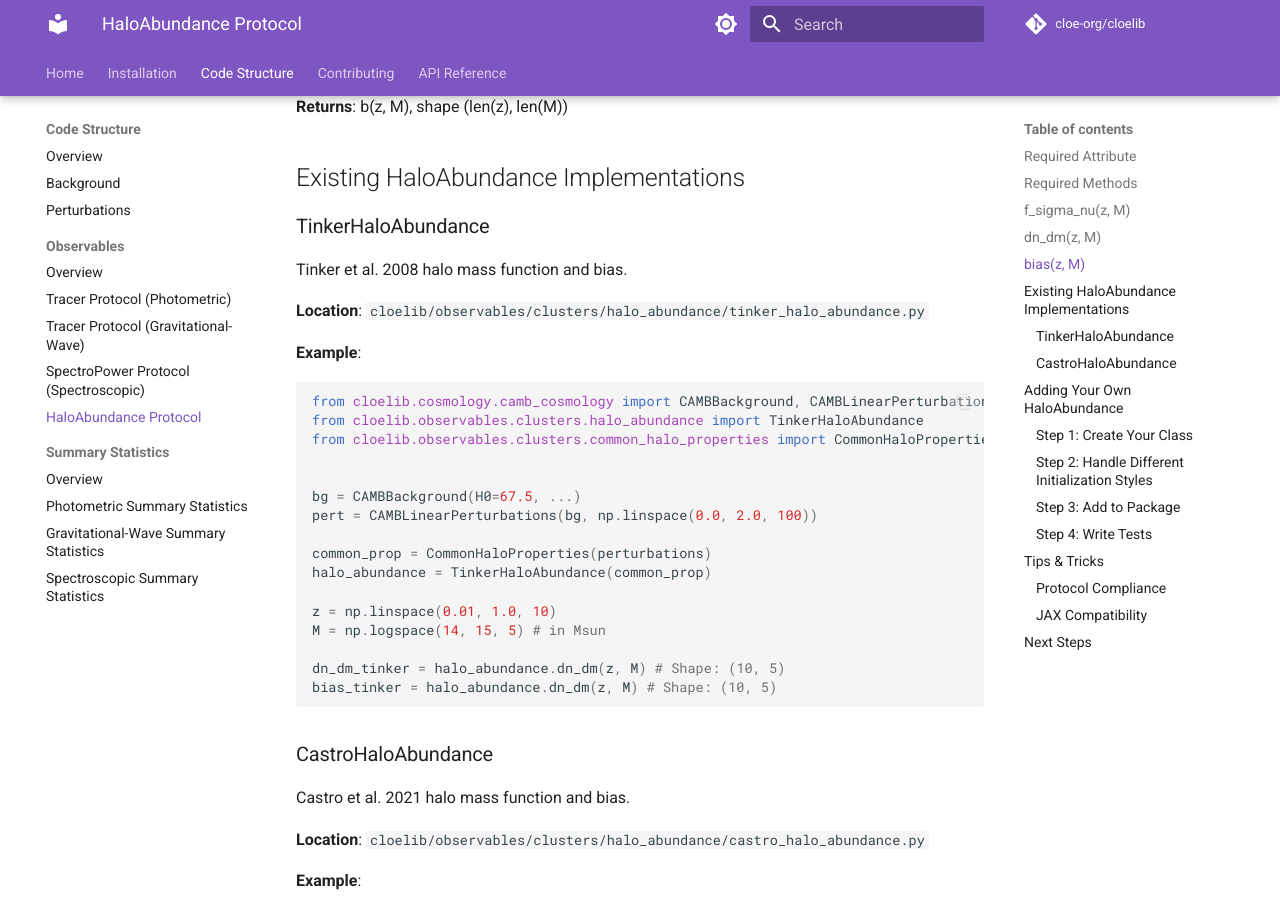
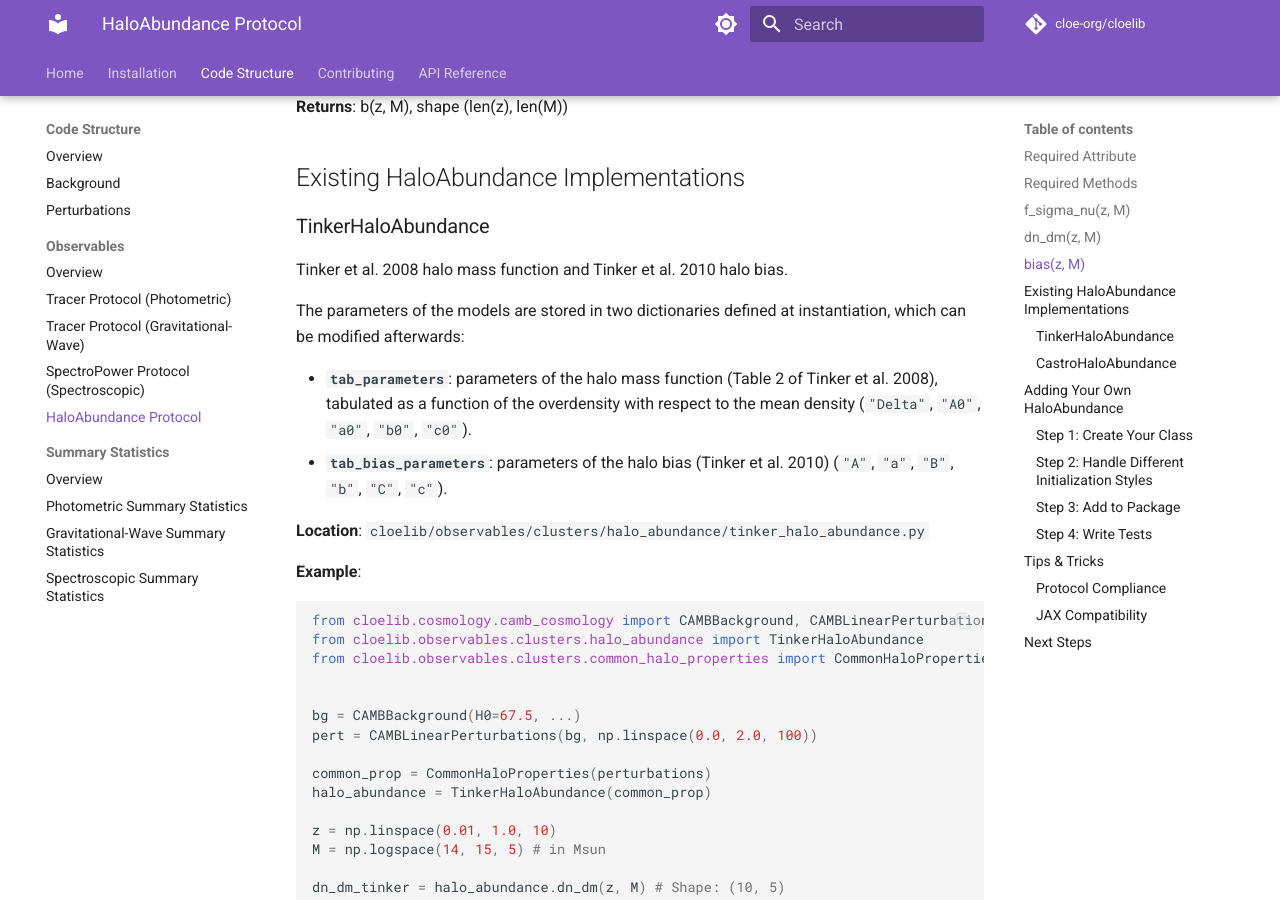
Before and after one commit to cloe-org/cloelib, an MkDocs documentation site: the page built from docs/code_structure/observables/halo_abundance.md, in a window 1280 px wide and 900 px high, scrolled down 1257 px. Built offline with MkDocs 1.6.1 and Material for MkDocs 9.7.7, drawn with Linux system fonts in a browser that asks for light colours; comment, search, counter and statistics services are not loaded; the version menu is left out.

Commit message:
gh-717: document Tinker parameters

```diff
--- a/docs/code_structure/observables/halo_abundance.md
+++ b/docs/code_structure/observables/halo_abundance.md
@@ -47,7 +47,16 @@ Compute the halo bias.
 
 ### TinkerHaloAbundance
 
-Tinker et al. 2008 halo mass function and bias.
+Tinker et al. 2008 halo mass function and Tinker et al. 2010 halo bias.
+
+The parameters of the models are stored in two dictionaries defined at
+instantiation, which can be modified afterwards:
+
+- **`tab_parameters`**: parameters of the halo mass function (Table 2 of
+  Tinker et al. 2008), tabulated as a function of the overdensity with respect
+  to the mean density (`"Delta"`, `"A0"`, `"a0"`, `"b0"`, `"c0"`).
+- **`tab_bias_parameters`**: parameters of the halo bias (Tinker et al. 2010)
+  (`"A"`, `"a"`, `"B"`, `"b"`, `"C"`, `"c"`).
 
 **Location**: `cloelib/observables/clusters/halo_abundance/tinker_halo_abundance.py`
 
```
